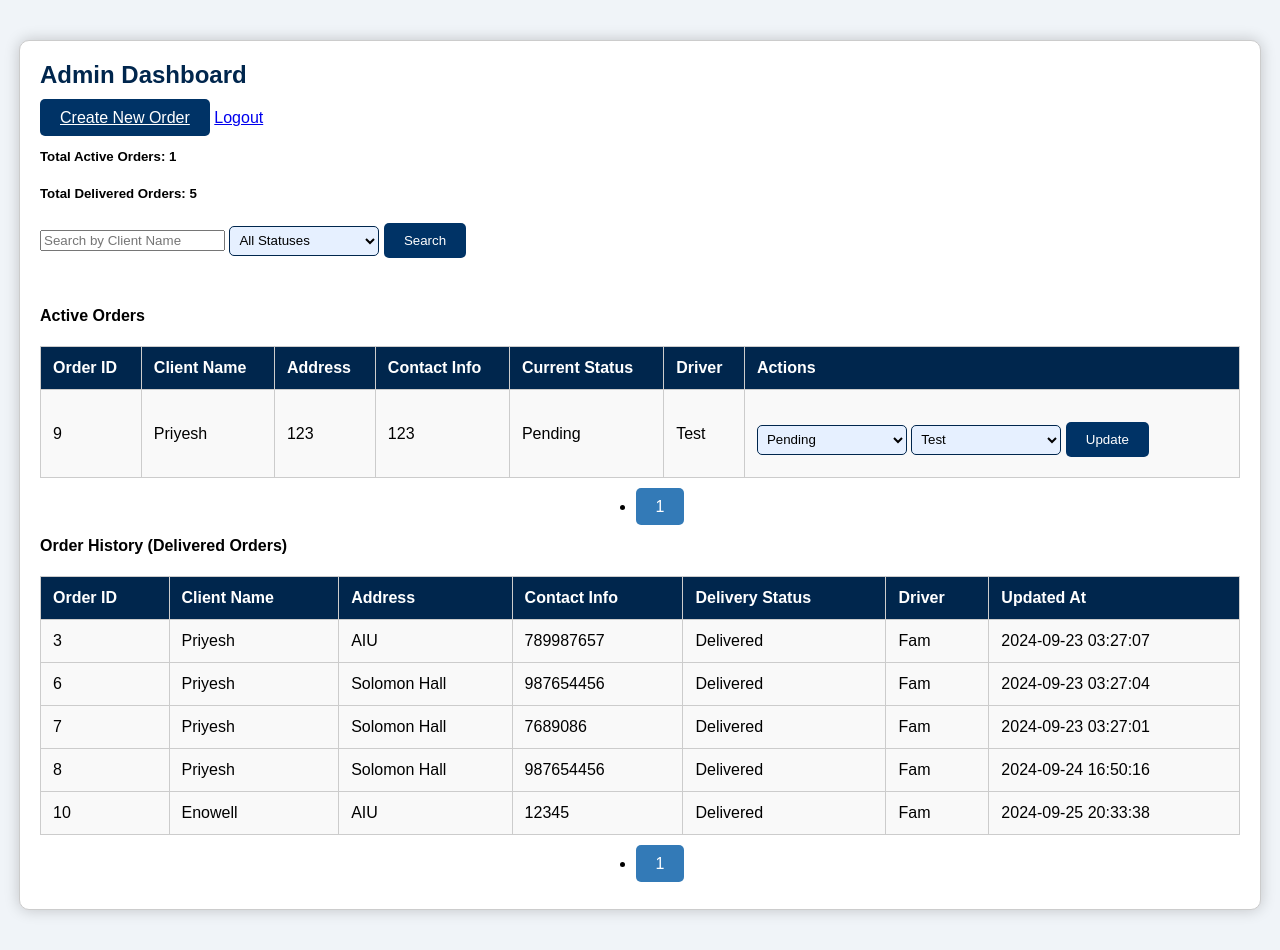
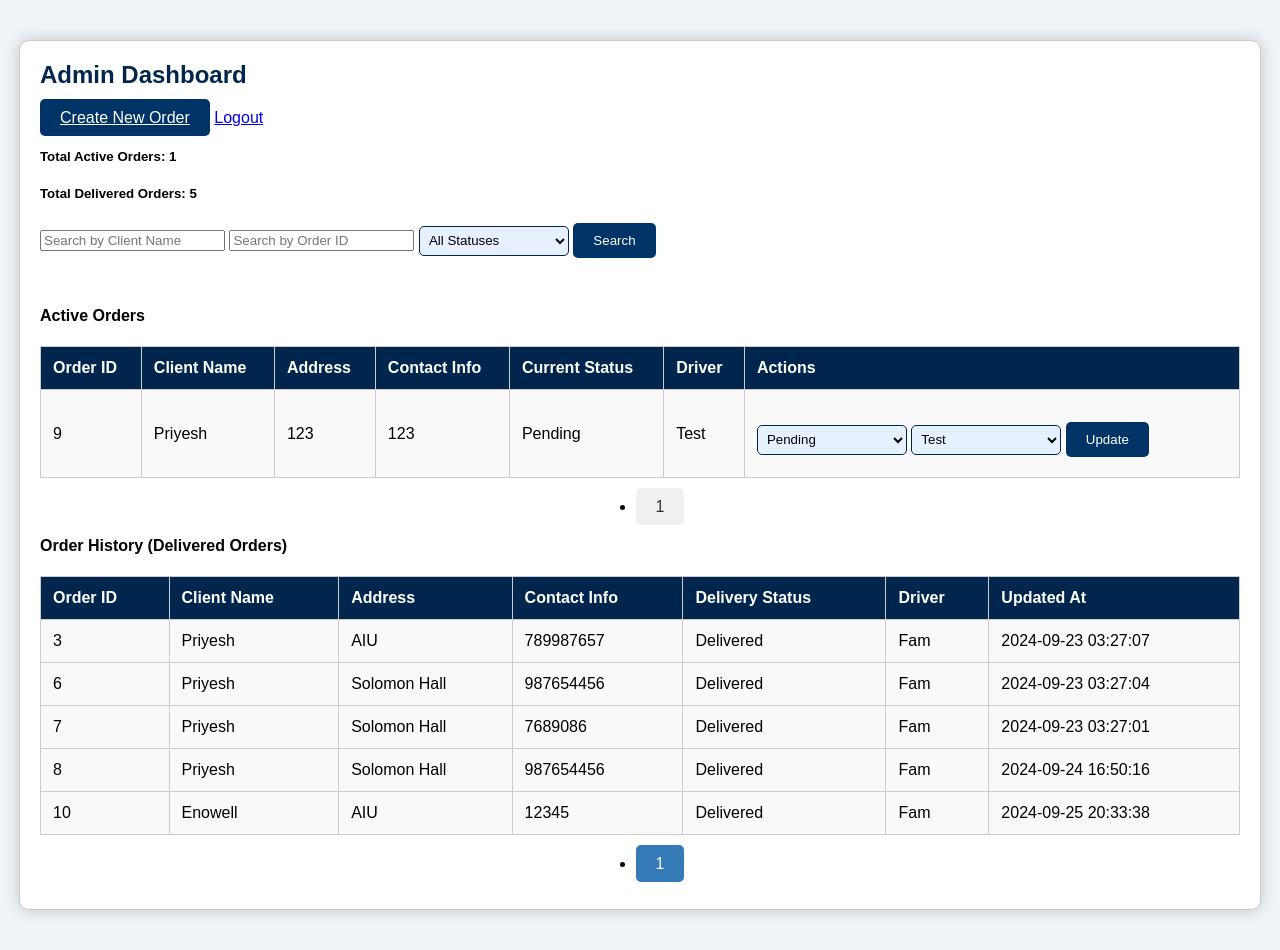
Before and after one commit to priyesh1512/Rindra-Delivery-Web-App-, a PHP site: page /admin_dashboard.php in a window 1280 px wide. Run offline with PHP 8.4, Linux system fonts and the light colour scheme; data comes from the database, SQL or seed files in the repository.

Commit message:
Searching

```diff
--- a/admin_dashboard.php
+++ b/admin_dashboard.php
@@ -14,6 +14,7 @@ $start_history = ($page_history - 1) * $perPage;
 $search = $_GET['search'] ?? '';
 $filter_status = $_GET['filter_status'] ?? '';
 $client_name = $_GET['client_name'] ?? '';
+$order_id = $_GET['order_id'] ?? '';
 
 // Base query for active orders
 $query_active = "SELECT o.* FROM orders o INNER JOIN users u ON o.client_id = u.id WHERE o.status != 'delivered'";
@@ -23,6 +24,12 @@ $params_active = [];
 if (!empty($client_name)) {
     $query_active .= " AND u.name = :client_name";
     $params_active[':client_name'] = $client_name;
+}
+
+// Modify query based on order ID search
+if (!empty($order_id)) {
+    $query_active .= " AND o.id = :order_id";
+    $params_active[':order_id'] = $order_id;
 }
 
 // Modify query based on status filter
@@ -38,6 +45,11 @@ $params_count = [];
 if (!empty($client_name)) {
     $query_count .= " AND u.name = :client_name";
     $params_count[':client_name'] = $client_name;
+}
+
+if (!empty($order_id)) {
+    $query_count .= " AND o.id = :order_id";
+    $params_count[':order_id'] = $order_id;
 }
 
 if (!empty($filter_status)) {
@@ -133,6 +145,7 @@ $totalPagesHistory = ceil($pdo->query("SELECT COUNT(*) FROM orders WHERE status
     <!-- Search and Filter Form -->
     <form method="GET" action="admin_dashboard.php" class="form-inline mb-3">
         <input type="text" name="client_name" class="form-control mr-2" placeholder="Search by Client Name" value="<?= htmlspecialchars($client_name); ?>">
+        <input type="text" name="order_id" class="form-control mr-2" placeholder="Search by Order ID" value="<?= htmlspecialchars($order_id); ?>">
         <select name="filter_status" class="form-control mr-2">
             <option value="">All Statuses</option>
             <option value="pending" <?= $filter_status === 'pending' ? 'selected' : ''; ?>>Pending</option>
@@ -189,8 +202,8 @@ $totalPagesHistory = ceil($pdo->query("SELECT COUNT(*) FROM orders WHERE status
 <nav>
     <ul class="pagination pagination-horizontal">
         <?php for ($i = 1; $i <= $totalPagesActive; $i++): ?>
-            <li class="page-item <?= $i == $page_active ? 'active' : ''; ?>">
-                <a class="page-link" href="?page_active=<?= $i; ?>&client_name=<?= $client_name; ?>&filter_status=<?= $filter_status; ?>"><?= $i; ?></a>
+            <li class="page -item <?= $i == $page_active ? 'active' : ''; ?>">
+                <a class="page-link" href="?page_active=<?= $i; ?>&client_name=<?= $client_name; ?>&filter_status=<?= $filter_status; ?>&order_id=<?= $order_id; ?>"><?= $i; ?></a>
             </li>
         <?php endfor; ?>
     </ul>
@@ -202,7 +215,7 @@ $totalPagesHistory = ceil($pdo->query("SELECT COUNT(*) FROM orders WHERE status
             <tr>
                 <th>Order ID</th>
                 <th>Client Name</th>
- <th>Address</th>
+                <th>Address</th>
                 <th>Contact Info</th>
                 <th>Delivery Status</th>
                 <th>Driver</th>
@@ -228,7 +241,7 @@ $totalPagesHistory = ceil($pdo->query("SELECT COUNT(*) FROM orders WHERE status
     <ul class="pagination pagination-horizontal">
         <?php for ($i = 1; $i <= $totalPagesHistory; $i++): ?>
             <li class="page-item <?= $i == $page_history ? 'active' : ''; ?>">
-                <a class="page-link" href="?page_history=<?= $i; ?>&client_name=<?= $client_name; ?>"><?= $i; ?></a>
+                <a class="page-link" href="?page_history=<?= $i; ?>&client_name=<?= $client_name; ?>&order_id=<?= $order_id; ?>"><?= $i; ?></a>
             </li>
         <?php endfor; ?>
     </ul>
```
